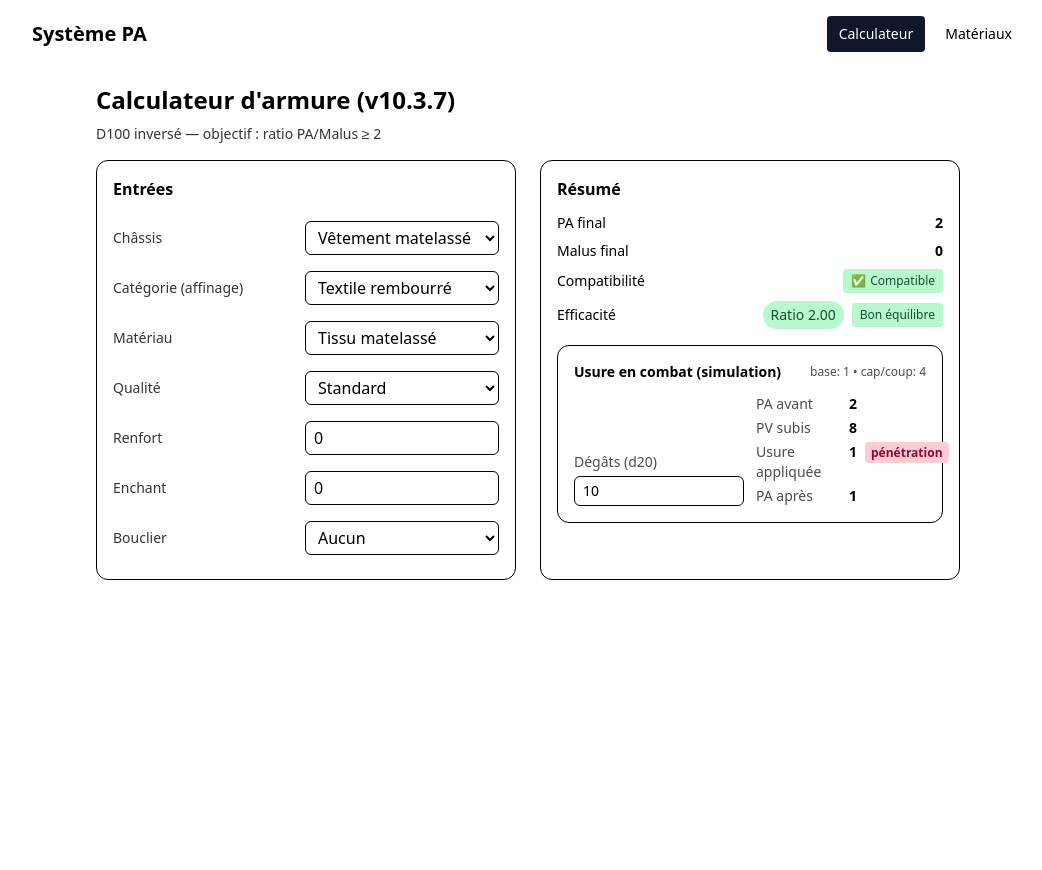
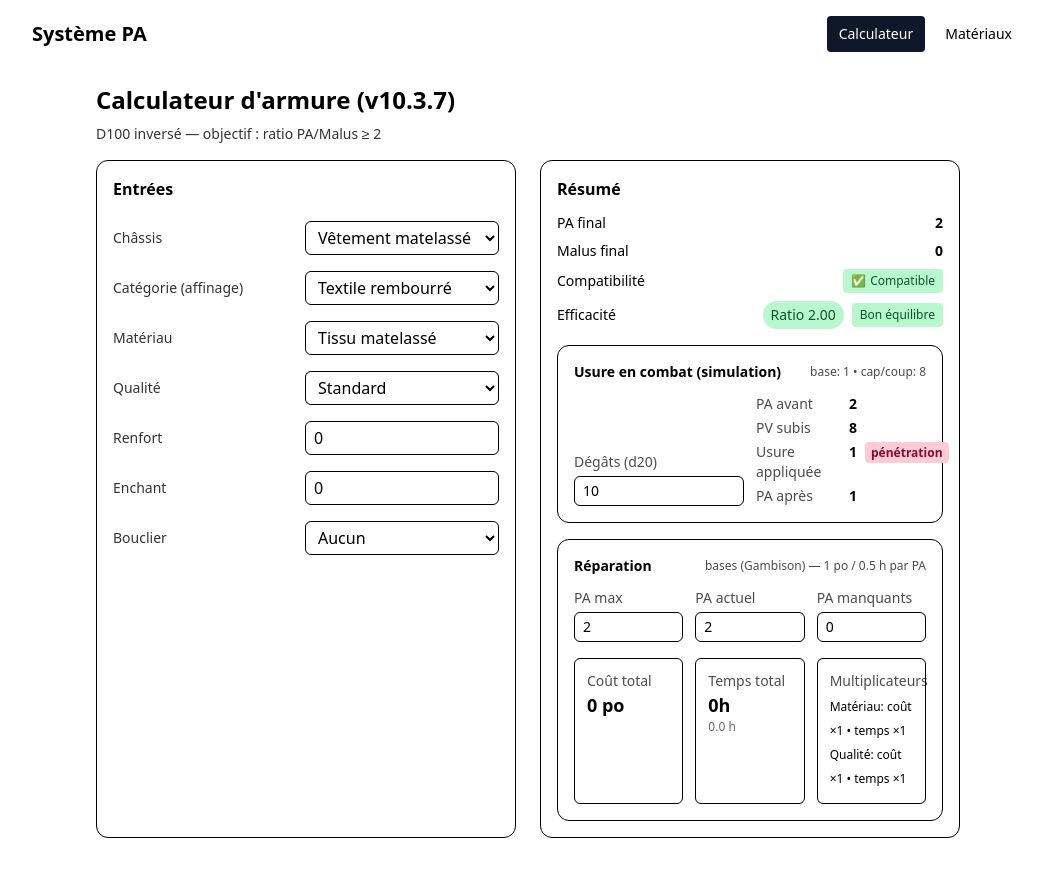
Before and after one commit to Daneisra/Armures-d100-Hesta, a React (Vite) app: page / in a window 1280 px wide. Shown: the whole page, without its empty margins (112-1154 px from the left). Before the commit the page ends 800 px from the top, so only its background shows below. Built offline with nearby package versions, Linux system fonts and the light colour scheme.

Commit message:
Réparation (coût/temps par matériau/qualité)

```diff
--- a/src/components/Calculator.tsx
+++ b/src/components/Calculator.tsx
@@ -7,6 +7,7 @@ import RatioPill from "./RatioPill";
 import { validateChassis, validateCategories, validateMaterials } from "../lib/validate";
 import CompatBadge from "./CompatBadge";
 import WearWidget from "./WearWidget";
+import RepairWidget from "./RepairWidget";
 
 // Validations runtime (une seule fois)
 validateChassis(chassis);
@@ -77,6 +78,7 @@ export default function Calculator(){
   // objets sélectionnés (pour le badge)
   const chCurrent  = useMemo(() => chassis.find(c => c.name === inp.chassis), [inp.chassis]);
   const matCurrent = useMemo(() => materials.find(m => m.name === inp.material), [inp.material]);
+  const qCurrent = useMemo(()=> qualities.find(q => q.name === inp.quality), [inp.quality]);
 
 
   const onNum = (k: keyof Pick<BuildInput, "renfort" | "enchant">) =>
@@ -162,6 +164,7 @@ export default function Calculator(){
               </div>
             )}
               <WearWidget paFinal={res.paFinal} material={matCurrent} params={params} />
+              <RepairWidget paMax={res.paFinal} material={matCurrent} quality={qCurrent} params={params} />
           </div>
         </div>
       </div>
--- /dev/null
+++ b/src/components/RepairWidget.tsx
@@ -0,0 +1,77 @@
+import { useMemo, useState } from "react";
+import type { Material, Quality, Params } from "../types";
+import { computeRepair, formatHours } from "../lib/repair";
+
+export default function RepairWidget({
+  paMax,
+  material,
+  quality,
+  params
+}: {
+  paMax: number;
+  material?: Material;
+  quality?: Quality;
+  params: Params;
+}){
+  const [paCurrent, setPaCurrent] = useState<number>(paMax);
+
+  const paMissing = Math.max(0, Math.min(paMax, paMax - paCurrent));
+  const rep = useMemo(()=> {
+    if (!material || !quality) return null;
+    return computeRepair(paMissing, material, quality, params);
+  }, [paMissing, material, quality, params]);
+
+  return (
+    <div className="rounded-xl border p-4 mt-4">
+      <div className="flex items-center justify-between mb-3">
+        <h3 className="font-semibold">Réparation</h3>
+        <div className="text-xs opacity-70">
+          bases ({material?.compat}) — {params.repair.costPerPA[material?.compat ?? "Métal"]} po / {params.repair.timePerPA[material?.compat ?? "Métal"]} h par PA
+        </div>
+      </div>
+
+      <div className="grid gap-3 md:grid-cols-3 items-end text-sm">
+        <label>
+          <div className="opacity-70 mb-1">PA max</div>
+          <input className="input" type="number" value={paMax} readOnly />
+        </label>
+        <label>
+          <div className="opacity-70 mb-1">PA actuel</div>
+          <input
+            className="input"
+            type="number"
+            min={0}
+            max={paMax}
+            value={paCurrent}
+            onChange={(e)=> setPaCurrent(Math.max(0, Math.min(paMax, parseInt(e.target.value||"0",10) || 0)))}
+          />
+        </label>
+        <div>
+          <div className="opacity-70 mb-1">PA manquants</div>
+          <div className="input">{paMissing}</div>
+        </div>
+      </div>
+
+      {rep && (
+        <div className="grid md:grid-cols-3 gap-3 mt-4 text-sm">
+          <div className="rounded-md border p-3">
+            <div className="opacity-70">Coût total</div>
+            <div className="text-lg font-semibold tabular">{rep.cost.toFixed(0)} po</div>
+          </div>
+          <div className="rounded-md border p-3">
+            <div className="opacity-70">Temps total</div>
+            <div className="text-lg font-semibold">{formatHours(rep.hours)}</div>
+            <div className="text-xs opacity-60 tabular">{rep.hours.toFixed(1)} h</div>
+          </div>
+          <div className="rounded-md border p-3">
+            <div className="opacity-70 mb-1">Multiplicateurs</div>
+            <div className="text-xs leading-6">
+              Matériau: coût ×{rep.breakdown.mCost} • temps ×{rep.breakdown.mTime}<br/>
+              Qualité: coût ×{rep.breakdown.qCost} • temps ×{rep.breakdown.qTime}
+            </div>
+          </div>
+        </div>
+      )}
+    </div>
+  );
+}
--- a/src/data/materials.json
+++ b/src/data/materials.json
@@ -1,35 +1,35 @@
 [
-  { "name": "Tissu matelassé",        "category": "Textile",         "compat": "Gambison", "modPA": 0, "malusMod": 0, "effects": "—",              "halfMalus": false, "penIgnore": 0, "extraPen": 0, "res": { "feu": 0, "froid": 0, "foudre": 0, "tr": 0, "per": 0, "con": 0, "magie": 0 } },
-  { "name": "Tissu renforcé",         "category": "Textile",         "compat": "Gambison", "modPA": 0, "malusMod": 0, "effects": "—",              "halfMalus": false, "penIgnore": 0, "extraPen": 0, "res": { "feu": 0, "froid": 0, "foudre": 0, "tr": 0, "per": 0, "con": 0, "magie": 0 } },
-  { "name": "Soie d’araignée géante", "category": "Textile",         "compat": "Gambison", "modPA": 2, "malusMod": 0, "effects": "—",              "halfMalus": false, "penIgnore": 0, "extraPen": 2, "res": { "feu": 0, "froid": 0, "foudre": 0, "tr": 0, "per": 0, "con": 0, "magie": 0 } },
+  { "name": "Tissu matelassé",        "category": "Textile",         "compat": "Gambison", "modPA": 0, "malusMod": 0, "effects": "—", "repairCostMult": 1.0, "repairTimeMult": 1.0,             "halfMalus": false, "penIgnore": 0, "extraPen": 0, "res": { "feu": 0, "froid": 0, "foudre": 0, "tr": 0, "per": 0, "con": 0, "magie": 0 } },
+  { "name": "Tissu renforcé",         "category": "Textile",         "compat": "Gambison", "modPA": 0, "malusMod": 0, "effects": "—", "repairCostMult": 1.0, "repairTimeMult": 1.0,             "halfMalus": false, "penIgnore": 0, "extraPen": 0, "res": { "feu": 0, "froid": 0, "foudre": 0, "tr": 0, "per": 0, "con": 0, "magie": 0 } },
+  { "name": "Soie d’araignée géante", "category": "Textile",         "compat": "Gambison", "modPA": 2, "malusMod": 0, "effects": "—", "repairCostMult": 1.0, "repairTimeMult": 1.0,             "halfMalus": false, "penIgnore": 0, "extraPen": 2, "res": { "feu": 0, "froid": 0, "foudre": 0, "tr": 0, "per": 0, "con": 0, "magie": 0 } },
 
-  { "name": "Cuir",                   "category": "Cuir",            "compat": "Cuir",     "modPA": 0, "malusMod": 0, "effects": "—",              "halfMalus": false, "penIgnore": 0, "extraPen": 0, "res": { "feu": 0, "froid": 0, "foudre": 0, "tr": 0, "per": 0, "con": 0, "magie": 0 } },
-  { "name": "Cuir clouté",            "category": "Cuir",            "compat": "Cuir",     "modPA": 1, "malusMod": 1, "effects": "—",              "halfMalus": false, "penIgnore": 0, "extraPen": 1, "res": { "feu": 0, "froid": 0, "foudre": 0, "tr": 0, "per": 0, "con": 0, "magie": 0 } },
-  { "name": "Cuir renforcé",          "category": "Cuir",            "compat": "Cuir",     "modPA": 1, "malusMod": 1, "effects": "—",              "halfMalus": false, "penIgnore": 0, "extraPen": 1, "res": { "feu": 0, "froid": 0, "foudre": 0, "tr": 0, "per": 0, "con": 0, "magie": 0 } },
-  { "name": "Cuir de wyverne",        "category": "Cuir",            "compat": "Cuir",     "modPA": 2, "malusMod": 0, "effects": "—",              "halfMalus": false, "penIgnore": 0, "extraPen": 2, "res": { "feu": 0, "froid": 0, "foudre": 0, "tr": 0, "per": 0, "con": 0, "magie": 0 } },
-  { "name": "Cuir de dragon",         "category": "Cuir",            "compat": "Cuir",     "modPA": 4, "malusMod": 1, "effects": "—",              "halfMalus": false, "penIgnore": 0, "extraPen": 3, "res": { "feu": 2, "froid": 0, "foudre": 0, "tr": 0, "per": 0, "con": 0, "magie": 0 } },
+  { "name": "Cuir",                   "category": "Cuir",            "compat": "Cuir",     "modPA": 0, "malusMod": 0, "effects": "—", "repairCostMult": 1.0, "repairTimeMult": 1.0,             "halfMalus": false, "penIgnore": 0, "extraPen": 0, "res": { "feu": 0, "froid": 0, "foudre": 0, "tr": 0, "per": 0, "con": 0, "magie": 0 } },
+  { "name": "Cuir clouté",            "category": "Cuir",            "compat": "Cuir",     "modPA": 1, "malusMod": 1, "effects": "—", "repairCostMult": 1.0, "repairTimeMult": 1.0,             "halfMalus": false, "penIgnore": 0, "extraPen": 1, "res": { "feu": 0, "froid": 0, "foudre": 0, "tr": 0, "per": 0, "con": 0, "magie": 0 } },
+  { "name": "Cuir renforcé",          "category": "Cuir",            "compat": "Cuir",     "modPA": 1, "malusMod": 1, "effects": "—", "repairCostMult": 1.0, "repairTimeMult": 1.0,             "halfMalus": false, "penIgnore": 0, "extraPen": 1, "res": { "feu": 0, "froid": 0, "foudre": 0, "tr": 0, "per": 0, "con": 0, "magie": 0 } },
+  { "name": "Cuir de wyverne",        "category": "Cuir",            "compat": "Cuir",     "modPA": 2, "malusMod": 0, "effects": "—", "repairCostMult": 1.7, "repairTimeMult": 1.3,             "halfMalus": false, "penIgnore": 0, "extraPen": 2, "res": { "feu": 0, "froid": 0, "foudre": 0, "tr": 0, "per": 0, "con": 0, "magie": 0 } },
+  { "name": "Cuir de dragon",         "category": "Cuir",            "compat": "Cuir",     "modPA": 4, "malusMod": 1, "effects": "—", "repairCostMult": 2.5, "repairTimeMult": 1.6,             "halfMalus": false, "penIgnore": 0, "extraPen": 3, "res": { "feu": 2, "froid": 0, "foudre": 0, "tr": 0, "per": 0, "con": 0, "magie": 0 } },
 
-  { "name": "Fer",                    "category": "MetalFerreux",    "compat": "Métal",    "modPA": 1, "malusMod": 1, "effects": "—",              "halfMalus": false, "penIgnore": 0, "extraPen": 1, "res": { "feu": 0, "froid": 0, "foudre": 0, "tr": 0, "per": 0, "con": 0, "magie": 0 } },
-  { "name": "Fer noir",               "category": "MetalFerreux",    "compat": "Métal",    "modPA": 2, "malusMod": 1, "effects": "—",              "halfMalus": false, "penIgnore": 0, "extraPen": 2, "res": { "feu": 0, "froid": 0, "foudre": 0, "tr": 0, "per": 0, "con": 0, "magie": 0 } },
-  { "name": "Acier",                  "category": "MetalFerreux",    "compat": "Métal",    "modPA": 2, "malusMod": 2, "effects": "—",              "halfMalus": false, "penIgnore": 0, "extraPen": 1, "res": { "feu": 0, "froid": 0, "foudre": 0, "tr": 0, "per": 0, "con": 0, "magie": 0 } },
-  { "name": "Acier renforcé",         "category": "MetalFerreux",    "compat": "Métal",    "modPA": 3, "malusMod": 2, "effects": "—",              "halfMalus": false, "penIgnore": 0, "extraPen": 2, "res": { "feu": 0, "froid": 0, "foudre": 0, "tr": 0, "per": 0, "con": 0, "magie": 0 } },
-  { "name": "Acier damassé",          "category": "MetalFerreux",    "compat": "Métal",    "modPA": 3, "malusMod": 2, "effects": "—",              "halfMalus": false, "penIgnore": 0, "extraPen": 2, "res": { "feu": 0, "froid": 0, "foudre": 0, "tr": 0, "per": 0, "con": 0, "magie": 0 } },
-  { "name": "Acier noir",             "category": "MetalFerreux",    "compat": "Métal",    "modPA": 6, "malusMod": 4, "effects": "—",              "halfMalus": false, "penIgnore": 0, "extraPen": 3, "res": { "feu": 0, "froid": 0, "foudre": 0, "tr": 0, "per": 0, "con": 0, "magie": 0 } },
+  { "name": "Fer",                    "category": "MetalFerreux",    "compat": "Métal",    "modPA": 1, "malusMod": 1, "effects": "—", "repairCostMult": 1.0, "repairTimeMult": 1.0,             "halfMalus": false, "penIgnore": 0, "extraPen": 1, "res": { "feu": 0, "froid": 0, "foudre": 0, "tr": 0, "per": 0, "con": 0, "magie": 0 } },
+  { "name": "Fer noir",               "category": "MetalFerreux",    "compat": "Métal",    "modPA": 2, "malusMod": 1, "effects": "—", "repairCostMult": 1.5, "repairTimeMult": 1.2,             "halfMalus": false, "penIgnore": 0, "extraPen": 2, "res": { "feu": 0, "froid": 0, "foudre": 0, "tr": 0, "per": 0, "con": 0, "magie": 0 } },
+  { "name": "Acier",                  "category": "MetalFerreux",    "compat": "Métal",    "modPA": 2, "malusMod": 2, "effects": "—", "repairCostMult": 1.0, "repairTimeMult": 1.0,             "halfMalus": false, "penIgnore": 0, "extraPen": 1, "res": { "feu": 0, "froid": 0, "foudre": 0, "tr": 0, "per": 0, "con": 0, "magie": 0 } },
+  { "name": "Acier renforcé",         "category": "MetalFerreux",    "compat": "Métal",    "modPA": 3, "malusMod": 2, "effects": "—", "repairCostMult": 1.0, "repairTimeMult": 1.0,             "halfMalus": false, "penIgnore": 0, "extraPen": 2, "res": { "feu": 0, "froid": 0, "foudre": 0, "tr": 0, "per": 0, "con": 0, "magie": 0 } },
+  { "name": "Acier damassé",          "category": "MetalFerreux",    "compat": "Métal",    "modPA": 3, "malusMod": 2, "effects": "—", "repairCostMult": 1.6, "repairTimeMult": 1.3,             "halfMalus": false, "penIgnore": 0, "extraPen": 2, "res": { "feu": 0, "froid": 0, "foudre": 0, "tr": 0, "per": 0, "con": 0, "magie": 0 } },
+  { "name": "Acier noir",             "category": "MetalFerreux",    "compat": "Métal",    "modPA": 6, "malusMod": 4, "effects": "—", "repairCostMult": 1.8, "repairTimeMult": 1.4,             "halfMalus": false, "penIgnore": 0, "extraPen": 3, "res": { "feu": 0, "froid": 0, "foudre": 0, "tr": 0, "per": 0, "con": 0, "magie": 0 } },
 
-  { "name": "Cuivre",                 "category": "MetalNonFerreux", "compat": "Métal",    "modPA": 0, "malusMod": 0, "effects": "—",              "halfMalus": false, "penIgnore": 0, "extraPen": 1, "res": { "feu": 0, "froid": 0, "foudre": 0, "tr": 0, "per": 0, "con": 0, "magie": 0 } },
-  { "name": "Bronze",                 "category": "MetalNonFerreux", "compat": "Métal",    "modPA": 0, "malusMod": 1, "effects": "—",              "halfMalus": false, "penIgnore": 0, "extraPen": 1, "res": { "feu": 0, "froid": 0, "foudre": 0, "tr": 0, "per": 0, "con": 0, "magie": 0 } },
+  { "name": "Cuivre",                 "category": "MetalNonFerreux", "compat": "Métal",    "modPA": 0, "malusMod": 0, "effects": "—", "repairCostMult": 1.0, "repairTimeMult": 1.0,             "halfMalus": false, "penIgnore": 0, "extraPen": 1, "res": { "feu": 0, "froid": 0, "foudre": 0, "tr": 0, "per": 0, "con": 0, "magie": 0 } },
+  { "name": "Bronze",                 "category": "MetalNonFerreux", "compat": "Métal",    "modPA": 0, "malusMod": 1, "effects": "—", "repairCostMult": 1.0, "repairTimeMult": 1.0,             "halfMalus": false, "penIgnore": 0, "extraPen": 1, "res": { "feu": 0, "froid": 0, "foudre": 0, "tr": 0, "per": 0, "con": 0, "magie": 0 } },
 
-  { "name": "Orichalque",             "category": "MetalMythique",   "compat": "Métal",    "modPA": 5, "malusMod": 3, "effects": "—",              "halfMalus": false, "penIgnore": 0, "extraPen": 3, "res": { "feu": 0, "froid": 0, "foudre": 0, "tr": 0, "per": 0, "con": 0, "magie": 2 } },
-  { "name": "Mithril",                "category": "MetalMythique",   "compat": "Métal",    "modPA": 6, "malusMod": 2, "effects": "—",              "halfMalus": true,  "penIgnore": 0, "extraPen": 3, "res": { "feu": 0, "froid": 0, "foudre": 0, "tr": 0, "per": 0, "con": 0, "magie": 0 } },
-  { "name": "Adamantium",             "category": "MetalMythique",   "compat": "Métal",    "modPA": 7, "malusMod": 4, "effects": "—",              "halfMalus": false, "penIgnore": 1, "extraPen": 3, "res": { "feu": 0, "froid": 0, "foudre": 0, "tr": 0, "per": 0, "con": 0, "magie": 0 } },
+  { "name": "Orichalque",             "category": "MetalMythique",   "compat": "Métal",    "modPA": 5, "malusMod": 3, "effects": "—", "repairCostMult": 2.2, "repairTimeMult": 1.6,             "halfMalus": false, "penIgnore": 0, "extraPen": 3, "res": { "feu": 0, "froid": 0, "foudre": 0, "tr": 0, "per": 0, "con": 0, "magie": 2 } },
+  { "name": "Mithril",                "category": "MetalMythique",   "compat": "Métal",    "modPA": 6, "malusMod": 2, "effects": "—", "repairCostMult": 3.0, "repairTimeMult": 2.0,             "halfMalus": true,  "penIgnore": 0, "extraPen": 3, "res": { "feu": 0, "froid": 0, "foudre": 0, "tr": 0, "per": 0, "con": 0, "magie": 0 } },
+  { "name": "Adamantium",             "category": "MetalMythique",   "compat": "Métal",    "modPA": 7, "malusMod": 4, "effects": "—", "repairCostMult": 4.0, "repairTimeMult": 2.5,             "halfMalus": false, "penIgnore": 1, "extraPen": 3, "res": { "feu": 0, "froid": 0, "foudre": 0, "tr": 0, "per": 0, "con": 0, "magie": 0 } },
 
-  { "name": "Chitine géante",         "category": "OrganiqueRigide", "compat": "Métal",    "modPA": 3, "malusMod": 2, "effects": "—",              "halfMalus": false, "penIgnore": 0, "extraPen": 2, "res": { "feu": 0, "froid": 0, "foudre": 0, "tr": 0, "per": 0, "con": 0, "magie": 0 } },
-  { "name": "Écaille de wyverne",     "category": "OrganiqueRigide", "compat": "Métal",    "modPA": 3, "malusMod": 1, "effects": "—",              "halfMalus": false, "penIgnore": 0, "extraPen": 2, "res": { "feu": 1, "froid": 0, "foudre": 0, "tr": 0, "per": 0, "con": 0, "magie": 0 } },
-  { "name": "Osselet runique",        "category": "OrganiqueRigide", "compat": "Métal",    "modPA": 3, "malusMod": 2, "effects": "—",              "halfMalus": false, "penIgnore": 0, "extraPen": 2, "res": { "feu": 0, "froid": 0, "foudre": 0, "tr": 0, "per": 0, "con": 0, "magie": 1 } },
+  { "name": "Chitine géante",         "category": "OrganiqueRigide", "compat": "Métal",    "modPA": 3, "malusMod": 2, "effects": "—", "repairCostMult": 1.0, "repairTimeMult": 1.0,             "halfMalus": false, "penIgnore": 0, "extraPen": 2, "res": { "feu": 0, "froid": 0, "foudre": 0, "tr": 0, "per": 0, "con": 0, "magie": 0 } },
+  { "name": "Écaille de wyverne",     "category": "OrganiqueRigide", "compat": "Métal",    "modPA": 3, "malusMod": 1, "effects": "—", "repairCostMult": 1.0, "repairTimeMult": 1.0,             "halfMalus": false, "penIgnore": 0, "extraPen": 2, "res": { "feu": 1, "froid": 0, "foudre": 0, "tr": 0, "per": 0, "con": 0, "magie": 0 } },
+  { "name": "Osselet runique",        "category": "OrganiqueRigide", "compat": "Métal",    "modPA": 3, "malusMod": 2, "effects": "—", "repairCostMult": 2.0, "repairTimeMult": 1.5,             "halfMalus": false, "penIgnore": 0, "extraPen": 2, "res": { "feu": 0, "froid": 0, "foudre": 0, "tr": 0, "per": 0, "con": 0, "magie": 1 } },
 
-  { "name": "Bois de fer",            "category": "Bois",            "compat": "Métal",    "modPA": 1, "malusMod": 1, "effects": "—",              "halfMalus": false, "penIgnore": 0, "extraPen": 1, "res": { "feu": 0, "froid": 0, "foudre": 0, "tr": 0, "per": 0, "con": 0, "magie": 0 } },
-  { "name": "Bois dur",               "category": "Bois",            "compat": "Métal",    "modPA": 1, "malusMod": 1, "effects": "—",              "halfMalus": false, "penIgnore": 0, "extraPen": 1, "res": { "feu": 0, "froid": 0, "foudre": 0, "tr": 0, "per": 0, "con": 0, "magie": 0 } },
+  { "name": "Bois de fer",            "category": "Bois",            "compat": "Métal",    "modPA": 1, "malusMod": 1, "effects": "—", "repairCostMult": 1.0, "repairTimeMult": 1.0,             "halfMalus": false, "penIgnore": 0, "extraPen": 1, "res": { "feu": 0, "froid": 0, "foudre": 0, "tr": 0, "per": 0, "con": 0, "magie": 0 } },
+  { "name": "Bois dur",               "category": "Bois",            "compat": "Métal",    "modPA": 1, "malusMod": 1, "effects": "—", "repairCostMult": 1.0, "repairTimeMult": 1.0,             "halfMalus": false, "penIgnore": 0, "extraPen": 1, "res": { "feu": 0, "froid": 0, "foudre": 0, "tr": 0, "per": 0, "con": 0, "magie": 0 } },
 
-  { "name": "Verre trempé",           "category": "MineralVerre",    "compat": "Métal",    "modPA": 2, "malusMod": 1, "effects": "—",              "halfMalus": false, "penIgnore": 0, "extraPen": 2, "res": { "feu": 0, "froid": 0, "foudre": 0, "tr": 0, "per": 0, "con": 0, "magie": 0 } },
-  { "name": "Ébonite",                "category": "ResineDure",      "compat": "Métal",    "modPA": 3, "malusMod": 2, "effects": "—",              "halfMalus": false, "penIgnore": 0, "extraPen": 2, "res": { "feu": 0, "froid": 0, "foudre": 1, "tr": 0, "per": 0, "con": 0, "magie": 0 } }
+  { "name": "Verre trempé",           "category": "MineralVerre",    "compat": "Métal",    "modPA": 2, "malusMod": 1, "effects": "—", "repairCostMult": 1.8, "repairTimeMult": 1.6,             "halfMalus": false, "penIgnore": 0, "extraPen": 2, "res": { "feu": 0, "froid": 0, "foudre": 0, "tr": 0, "per": 0, "con": 0, "magie": 0 } },
+  { "name": "Ébonite",                "category": "ResineDure",      "compat": "Métal",    "modPA": 3, "malusMod": 2, "effects": "—", "repairCostMult": 1.6, "repairTimeMult": 1.4,             "halfMalus": false, "penIgnore": 0, "extraPen": 2, "res": { "feu": 0, "froid": 0, "foudre": 1, "tr": 0, "per": 0, "con": 0, "magie": 0 } }
 ]
--- a/src/data/params.json
+++ b/src/data/params.json
@@ -3,5 +3,9 @@
     "renfortMax": 3,
     "enchantMax": 3,
     "baseWear": 1,
-    "capWearPerHit": 4
+    "capWearPerHit": 8,
+    "repair": {
+        "costPerPA": { "Gambison": 1, "Cuir": 2, "Métal": 4 },
+        "timePerPA": { "Gambison": 0.5, "Cuir": 1, "Métal": 2 }
+  }
 }
--- a/src/data/qualities.json
+++ b/src/data/qualities.json
@@ -1,7 +1,7 @@
 [
-    { "name": "Médiocre", "bonusPA": 0, "malusMod": 2 },
-    { "name": "Standard", "bonusPA": 0, "malusMod": 0 },
-    { "name": "Bonne", "bonusPA": 1, "malusMod": -1 },
-    { "name": "Excellente", "bonusPA": 2, "malusMod": -2 },
-    { "name": "Légendaire", "bonusPA": 3, "malusMod": -3 }
+    { "name": "Médiocre", "bonusPA": 0, "malusMod": 2, "repairCostMult": 1.00, "repairTimeMult": 1.00},
+    { "name": "Standard", "bonusPA": 0, "malusMod": 0, "repairCostMult": 1.00, "repairTimeMult": 1.00},
+    { "name": "Bonne", "bonusPA": 1, "malusMod": -1, "repairCostMult": 1.25, "repairTimeMult": 1.10},
+    { "name": "Excellente", "bonusPA": 2, "malusMod": -2, "repairCostMult": 1.50, "repairTimeMult": 1.20},
+    { "name": "Légendaire", "bonusPA": 3, "malusMod": -3, "repairCostMult": 2.00, "repairTimeMult": 1.30}
 ]
--- /dev/null
+++ b/src/lib/repair.ts
@@ -0,0 +1,38 @@
+import type { Material, Quality, Params } from "../types";
+
+export function computeRepair(
+  paMissing: number,
+  material: Material,
+  quality: Quality,
+  params: Params
+){
+  const compat = material.compat; // "Gambison" | "Cuir" | "Métal"
+  const baseCost = params.repair.costPerPA[compat];
+  const baseTime = params.repair.timePerPA[compat];
+
+  const mCost = material.repairCostMult ?? 1;
+  const mTime = material.repairTimeMult ?? 1;
+  const qCost = quality.repairCostMult ?? 1;
+  const qTime = quality.repairTimeMult ?? 1;
+
+  const cost = paMissing * baseCost * mCost * qCost;
+  const hours = paMissing * baseTime * mTime * qTime;
+
+  return {
+    paMissing,
+    cost,
+    hours,
+    breakdown: {
+      baseCost, baseTime,
+      mCost, mTime,
+      qCost, qTime
+    }
+  };
+}
+
+export function formatHours(h: number){
+  const days = Math.floor(h / 24);
+  const hours = Math.round(h - days * 24);
+  if (days > 0) return `${days}j ${hours}h`;
+  return `${hours}h`;
+}
--- a/src/types.ts
+++ b/src/types.ts
@@ -23,9 +23,7 @@ export type Resist = {
 
 export type Material = {
   name: string;
-  /** Catégorie d’affinage (Textile, MetalFerreux, Bois, etc.) */
   category: string;
-  /** Groupe de compatibilité pour le châssis */
   compat: "Gambison" | "Cuir" | "Métal";
   modPA: number;
   malusMod: number;
@@ -34,20 +32,39 @@ export type Material = {
   penIgnore?: number;
   extraPen?: number;
   res?: Partial<Resist>;
+
+  /** 🔧 Réparation — multiplicateurs spécifiques au matériau */
+  repairCostMult?: number; // défaut 1
+  repairTimeMult?: number; // défaut 1
 };
 
-export type Quality = { name: string; bonusPA: number; malusMod: number };
 export type Shield  = { name: string; pa: number; malus: number; poids?: number };
+
 export type Params = {
   sweetSpotRatio: number;
   renfortMax: number;
   enchantMax: number;
-  /** Usure de base sur un coup non pénétrant */
-  baseWear: number;          // ex: 1
-  /** Limite maximale d'usure appliquée sur un coup (après extraPen) */
-  capWearPerHit: number;     // ex: 4
+
+  /** Usure (déjà en 0.2.0) */
+  baseWear: number;
+  capWearPerHit: number;
+
+  /** ⚙️ Réparation — bases par compat (coût en po, temps en h) */
+  repair: {
+    costPerPA: { Gambison: number; Cuir: number; Métal: number };
+    timePerPA: { Gambison: number; Cuir: number; Métal: number };
+  };
 };
 
+export type Quality = {
+  name: string;
+  bonusPA: number;
+  malusMod: number;
+
+  /** 🔧 Réparation — multiplicateurs de qualité */
+  repairCostMult?: number; // défaut 1
+  repairTimeMult?: number; // défaut 1
+};
 
 export type BuildInput = {
   chassis: string;
```
Also changed, not shown: 1 other file (tests, documents, lock files or other folders).
